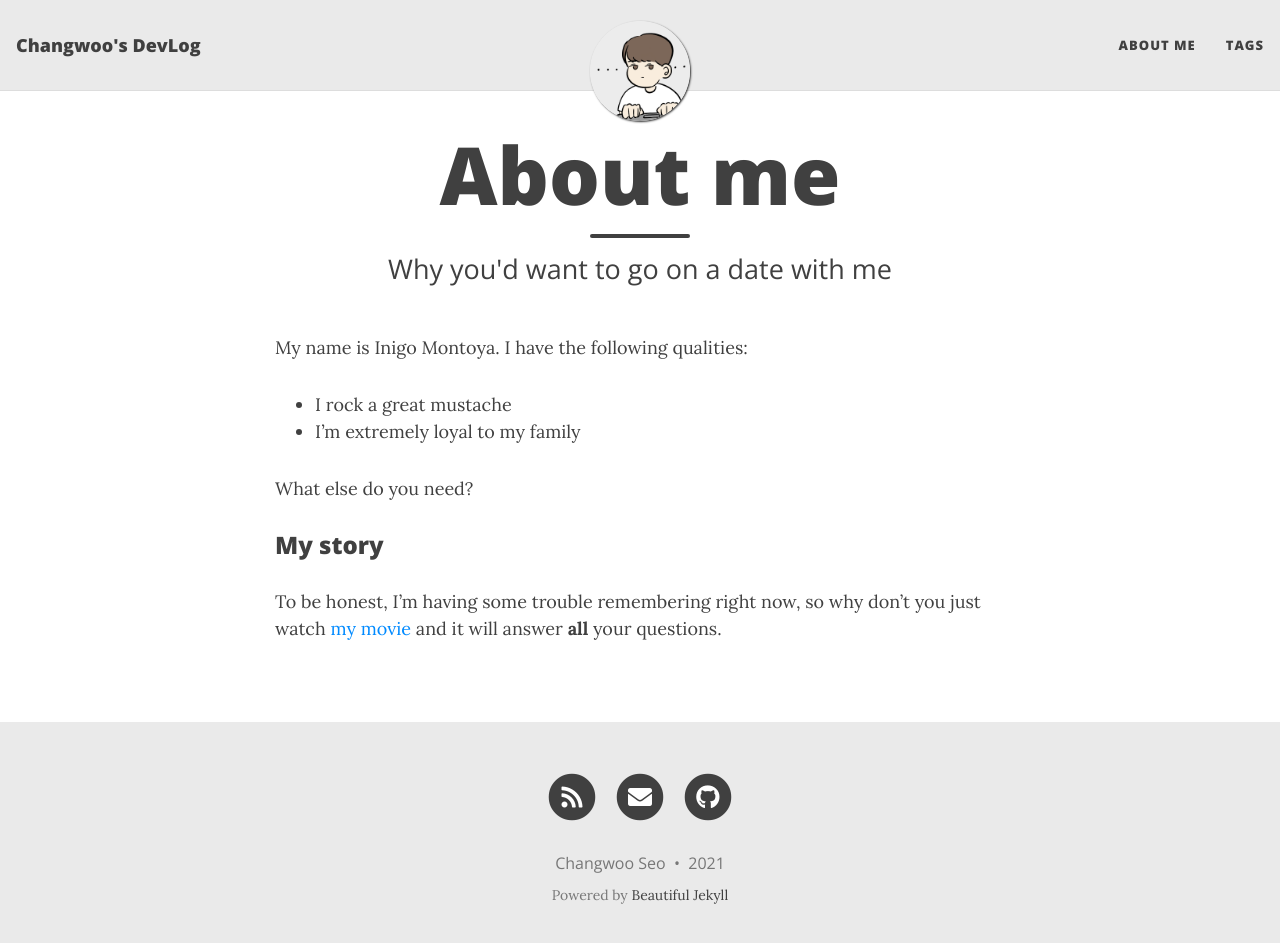
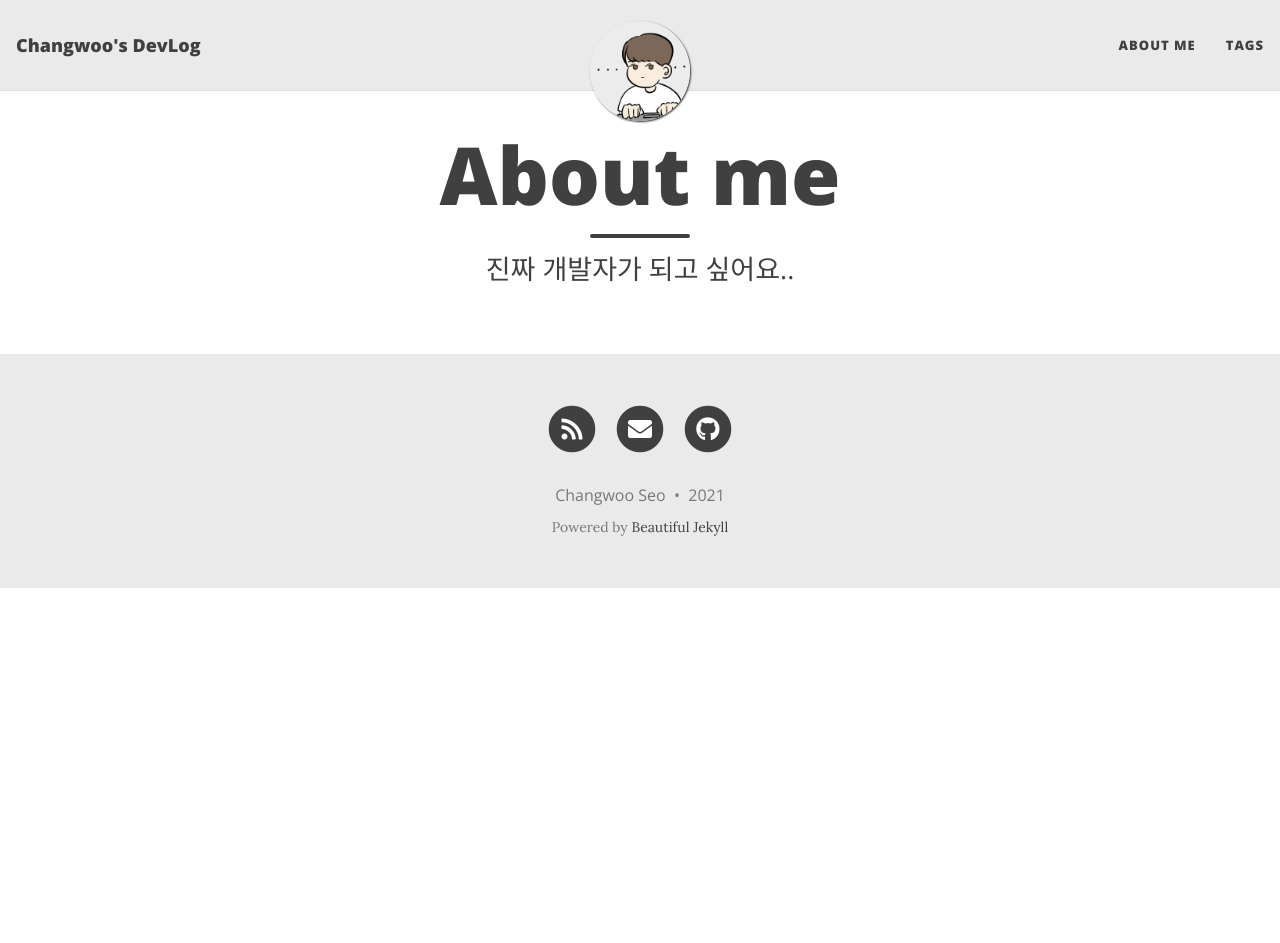
Before and after one commit to scw3812/scw3812.github.io, a Jekyll site: the page built from aboutme.md, in a window 1280 px wide and 956 px high. Shown: the top 943 px of the window. Built offline with Jekyll 4.4.1, drawn with Linux system fonts in a browser that asks for light colours; nearby versions of some CDN libraries.

Commit message:
Update aboutme.md

```diff
--- a/aboutme.md
+++ b/aboutme.md
@@ -1,16 +1,5 @@
 ---
 layout: page
 title: About me
-subtitle: Why you'd want to go on a date with me
+subtitle: 진짜 개발자가 되고 싶어요..
 ---
-
-My name is Inigo Montoya. I have the following qualities:
-
-- I rock a great mustache
-- I'm extremely loyal to my family
-
-What else do you need?
-
-### My story
-
-To be honest, I'm having some trouble remembering right now, so why don't you just watch [my movie](https://en.wikipedia.org/wiki/The_Princess_Bride_%28film%29) and it will answer **all** your questions.
```
